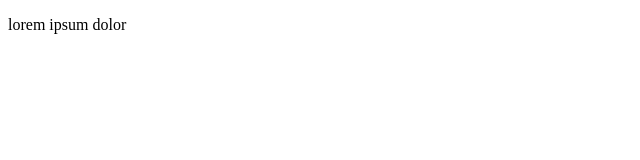
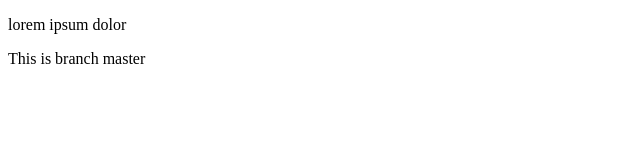
Before and after one commit to ssdfreelancer/git-project, a plain HTML site: page index.html in a window 1280 px wide. Shown: the whole page, without its empty margins (0-640 px from the left). Drawn offline with Linux system fonts and the light colour scheme.

Commit message:
commit into branch master

```diff
--- a/index.html
+++ b/index.html
@@ -8,6 +8,7 @@
 
 <body>
 	<p>lorem ipsum dolor</p>
+	This is branch master
 </body>
 
 </html>
```
